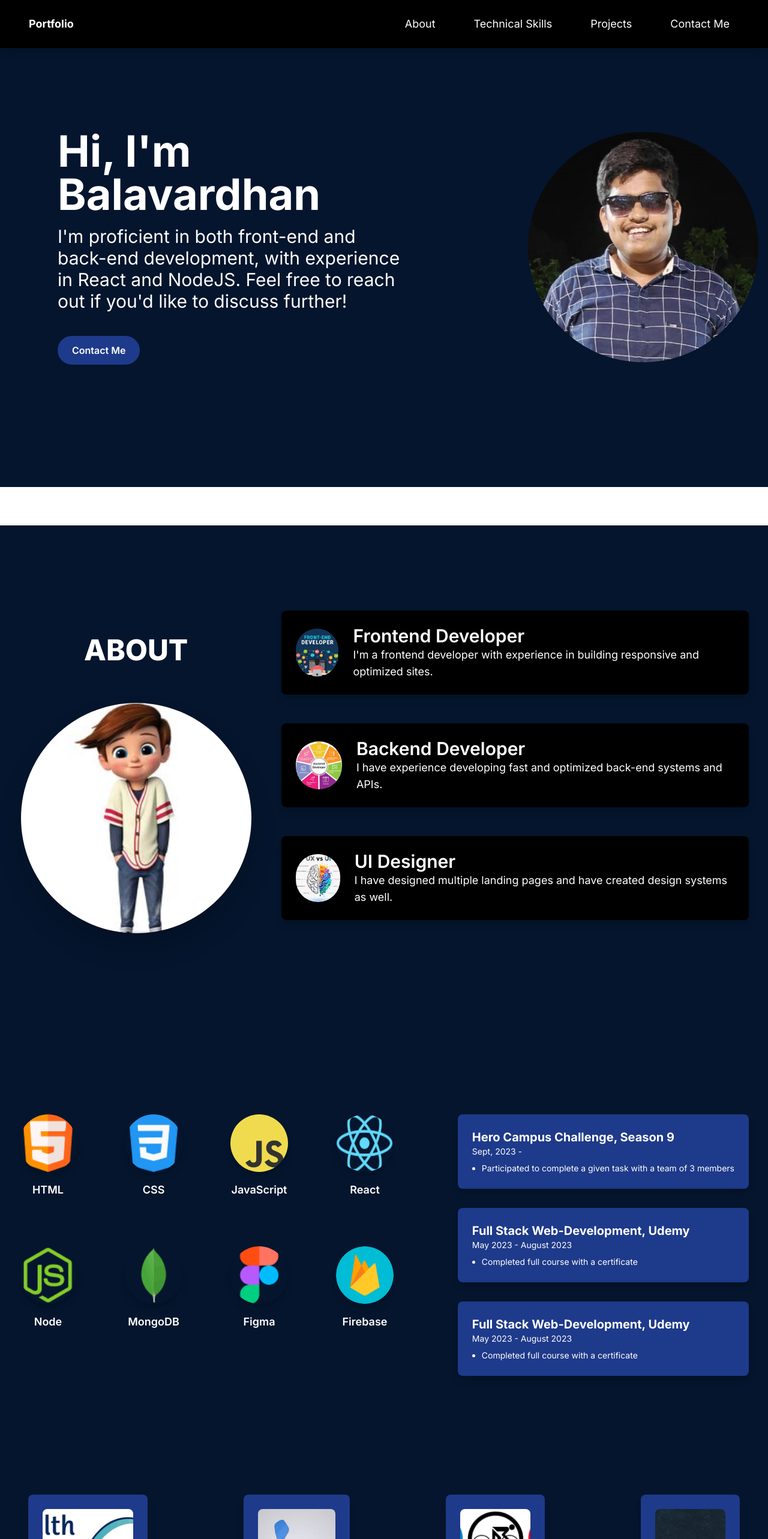
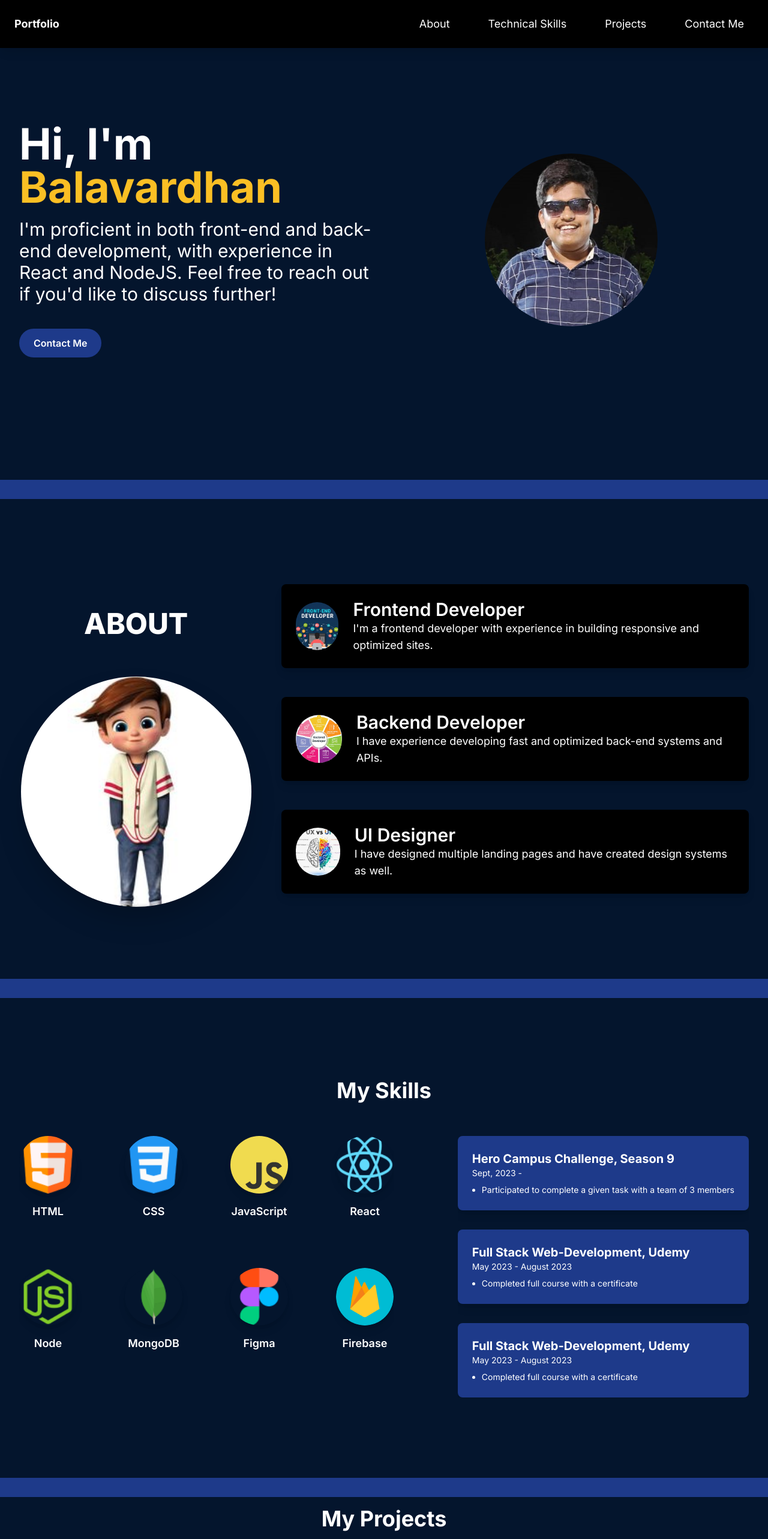
Before and after one commit to Nithin2701s/bala-portfolio, a Next.js app: page / in a window 1280 px wide. Shown: the top 2566 px of the page at 60% size. Built offline with nearby package versions, Linux system fonts and the light colour scheme.

Commit message:
commited changes

```diff
--- a/src/app/component/layout/About.tsx
+++ b/src/app/component/layout/About.tsx
@@ -3,7 +3,7 @@ import Image from 'next/image';
 import '../../style.css'
 const About: React.FC = () => {
     return (
-        <div id="about" className="about flex flex-col md:flex-row justify-center items-center p-8 h-screen bg-port text-white space-y-12 md:space-y-0 md:space-x-12 mt-16">
+        <div id="about" className="about flex flex-col md:flex-row justify-center items-center p-8 h-screen bg-port text-white  md:space-y-0 md:space-x-12 mt-8">
             <div className="about-img flex flex-col items-center md:w-1/2 justify-center md:mt-16 space-y-8">
                 <h2 className="text-5xl font-extrabold mb-8 animate-fade-in">ABOUT</h2>
                 <Image
--- a/src/app/component/layout/Hero.tsx
+++ b/src/app/component/layout/Hero.tsx
@@ -2,32 +2,25 @@ import Image from "next/image";
 
 function Hero() {
   return (
-        <div id="Hero" className="hero-section my-3 flex justify-center items-center p-4 h-screen bg-port text-white">
-            <div className="hero-content md:w-1/2 text-center md:text-left ml-20">
-                <h1 className="text-7xl font-bold">
-                    Hi, I&apos;m <span className="text-black-500">Balavardhan</span>
+    <div id="Hero" className="hero-section flex flex-col md:flex-row justify-center items-center p-4 h-screen bg-port text-white text-center md:text-left">
+      <div className="hero-content w-full md:w-1/2 p-4">
+        <h1 className="text-4xl md:text-6xl lg:text-7xl font-bold animate-fade-in">
+          Hi, I&apos;m <span className="text-yellow-500">Balavardhan</span>
         </h1>
-                <p className="mt-4 text-3xl">
+        <p className="mt-4 text-xl md:text-2xl lg:text-3xl animate-fade-in">
           I&apos;m proficient in both front-end and back-end development, with experience in React and NodeJS. Feel free to reach out if you&apos;d like to discuss further!
         </p>
-                <a href="#contact" className="mt-10  inline-block px-6 py-3 bg-blue text-white font-semibold rounded-full hover:bg-blue transition duration-300">
+        <a href="#contact" className="mt-10 inline-block px-6 py-3 bg-blue text-white font-semibold rounded-full hover:bg-blue-700 transition duration-300 animate-fade-in">
           Contact Me
         </a>
       </div>
-            {/* <div className="md:w-1/2 flex justify-center mt-10 md:mt-0">
-                <img
-                    src="./Balu.jpg"
-                    alt="Balavardhan"
-                    className="rounded-full w-70 h-70 md:w-64 md:h-64 object-cover"
-                />
-            </div> */}
-            <div className="hero-img md:w-1/2 flex justify-end mt-10 md:mt-0">
+      <div className="hero-img w-full md:w-1/2 flex justify-center mt-10 md:mt-0 animate-fade-in">
         <Image
           src="/Balu.jpg"
           alt="Balavardhan"
-                    className="rounded-full w-80 h-80 md:w-96 md:h-96 object-cover"
-                    width={400}
-                    height={300}
+          className="rounded-full w-40 h-40 md:w-56 md:h-56 lg:w-72 lg:h-72 object-cover"
+          width={160}
+          height={160}
         />
       </div>
     </div>
--- a/src/app/component/layout/Navbar.tsx
+++ b/src/app/component/layout/Navbar.tsx
@@ -1,26 +1,24 @@
-'use client'
-import Link from "next/link";
-import '../../style.css'
+
+"use client";
 import { useState } from "react";
- function Navbar(){
+import '../../style.css';
+
+function Navbar() {
   const [isOpen, setIsOpen] = useState(false);
-  const [isDropdownOpen, setIsDropdownOpen] = useState(false);
 
   const toggleMenu = () => setIsOpen(!isOpen);
-  const toggleDropdown = () => setIsDropdownOpen(!isDropdownOpen);
 
   return (
-
-        <nav className="fixed flex justify-between items-center h-20 w-full top-0 left-0 px-12 bg-gradient-to-r from-black to-black text-white shadow-lg z-50 mb-[7rem]">
+    <nav className="fixed flex justify-between items-center h-20 w-screen top-0 left-0 px-6 bg-gradient-to-r from-black to-black text-white shadow-lg z-50">
       <a href="#Hero" className="text-lg font-bold hover:text-yellow-500 transition duration-300">
         Portfolio
       </a>
-            <button className="hamburger space-x-9"  onClick={toggleMenu}>
+      <button className="hamburger md:hidden" onClick={toggleMenu}>
         <svg className="w-6 h-6" fill="none" stroke="currentColor" viewBox="0 0 24 24" xmlns="http://www.w3.org/2000/svg">
           <path strokeLinecap="round" strokeLinejoin="round" strokeWidth="2" d="M4 6h16M4 12h16M4 18h16"></path>
         </svg>
       </button>
-            <div className={`navbar flex space-x-8 text-lg ${isOpen ? 'show' : ''}`}>
+      <div className={`navbar md:flex space-x-8 text-lg ${isOpen ? 'block' : 'hidden'} md:block`}>
         <a href="#about" className="px-4 py-2 hover:text-yellow-500 transition duration-300">
           About
         </a>
--- a/src/app/component/layout/Projects.tsx
+++ b/src/app/component/layout/Projects.tsx
@@ -3,39 +3,40 @@ import '../../style.css';
 
 const Projects = () => {
   return (
-    <div id="projects" className="flex justify-center items-center p-4 bg-port text-white">
-      <div className="project-cont flex flex-wrap justify-center gap-8 w-full overflow-auto max-h-[80vh] md:flex-nowrap md:overflow-x-scroll md:overflow-y-hidden">
+    <div id="projects" className="flex flex-col items-center p-4 bg-port text-white mt-8  h-90">
+      <h2 className="text-4xl font-bold mb-6">My Projects</h2>
+      <div className="project-cont flex flex-wrap justify-center gap-8 w-full overflow-auto max-h-[80vh] md:flex-nowrap md:overflow-x-scroll md:overflow-y-hidden mt-8">
         {[
           {
             imageSrc: "/healthnexus.png",
             title: "HealthNexus",
-            description: "This a Ecommers-project online Medicine app Full stack project",
+            description: "This is an E-commerce project, an online medicine app full-stack project",
             techStack: ["React", "Express", "Node", "Redux"],
             demoLink: "https://health-nexus.vercel.app",
           },
           {
             imageSrc: "/truecaller.png",
             title: "Truecaller-Web3.0",
-            description: "This Project is a Truecaller app using solidity, Block-chain",
-            techStack: ["React", "Solidity", "Block-chain", "Meta-Mask"],
+            description: "This project is a Truecaller app using Solidity, Blockchain",
+            techStack: ["React", "Solidity", "Blockchain"],
             demoLink: "https://true-caller-96bef.web.app",
           },
           {
             imageSrc: "/olympics.png",
             title: "Olympic System",
-            description: "Object-oriented programming Java application based project",
-            techStack: ["Java", "MySQL", "Object-Oriented-programme"],
+            description: "Object-oriented programming Java application-based project",
+            techStack: ["Java", "MySQL"],
             demoLink: "https://github.com/Balavardhanreddy5872/oops",
           },
           {
             imageSrc: "/Portfolio.jpg",
             title: "Portfolio",
             description: "Portfolio of academic and professional materials.",
-            techStack: ["NextJS", "TypeScript", "Tailwindcss"],
+            techStack: ["NextJS", "TypeScript", "TailwindCSS"],
             demoLink: "https://github.com/Balavardhanreddy5872/oops",
           },
         ].map((project, index) => (
-          <div key={index} className="bg-blue ml-[4rem] mr-[4rem] p-6 rounded-lg shadow-lg transform transition duration-500 hover:scale-105 hover:shadow-2xl w-72 h-70">
+          <div key={index} className="bg-blue p-6 rounded-lg shadow-lg transform transition duration-500 w-full max-w-md h-auto md:w-80 md:h-96">
             <Image
               src={project.imageSrc}
               alt={project.title}
--- a/src/app/component/layout/Skills.tsx
+++ b/src/app/component/layout/Skills.tsx
@@ -3,8 +3,9 @@ import '../../style.css';
 
 const Skills = () => {
   return (
-    <div id="skills" className="flex justify-center items-center p-8 min-h-screen bg-port text-white">
-      <div className="skill-cont flex flex-wrap justify-center md:justify-between items-start w-full max-w-7xl space-y-12 md:space-y-0 max-h-screen">
+    <div id="skills" className="flex flex-col justify-center items-center p-8 min-h-screen bg-port text-white mt-8">
+      <h2 className="text-4xl font-bold mb-6">My Skills</h2>
+      <div className="skill-cont flex flex-wrap justify-center md:justify-between items-start w-full max-w-7xl space-y-12 md:space-y-0 max-h-screen mt-8">
         <div className="skills grid grid-cols-2 sm:grid-cols-4 gap-x-20 gap-y-20 overflow-auto max-h-[60vh] md:max-h-full">
           {[
             { src: "/html.png", alt: "HTML", label: "HTML" },
@@ -29,7 +30,7 @@ const Skills = () => {
           ))}
         </div>
 
-        <div className="experience md:mt-16 md:ml-8 w-full over-flow-auto md:w-auto space-y-8">
+        <div className="experience md:mt-16 md:ml-8 w-full overflow-auto md:w-auto space-y-8">
           <div className="bg-blue p-6 rounded-lg shadow-lg transform transition duration-500 hover:scale-105 hover:shadow-2xl text-white">
             <h3 className="text-xl font-bold">Hero Campus Challenge, Season 9</h3>
             <p className="text-sm mb-2">Sept, 2023 -</p>
--- a/src/app/globals.css
+++ b/src/app/globals.css
@@ -18,10 +18,9 @@
 
 body {
   color: rgb(var(--foreground-rgb));
-  overflow: hidden;
-  background:rgb(4 21 45 / var(--tw-bg-opacity));
+  background: rgb(4 21 45 / var(--tw-bg-opacity));
+  background-color: #1e3a8a;
 }
-
 
 @layer utilities {
   .text-balance {
@@ -31,15 +30,24 @@ body {
 
 @keyframes fadeIn {
   0% {
-      opacity: 0;
-      transform: translateY(20px);
+    opacity: 0;
+    transform: translateY(20px);
   }
   100% {
-      opacity: 1;
-      transform: translateY(0);
+    opacity: 1;
+    transform: translateY(0);
   }
 }
 
 .animate-fade-in {
   animation: fadeIn 1s ease-out;
 }
+
+/* Additional styling for the navbar toggle */
+.navbar {
+  transition: all 0.3s ease-in-out;
+}
+
+.navbar.show {
+  display: block;
+}
--- a/src/app/style.css
+++ b/src/app/style.css
@@ -1,6 +1,9 @@
 
 .hamburger {
   display: none;
+}
+.contact-form {
+  width: 100%;
 }
 .project-cont {
   overflow-x: scroll;
```
Also changed, not shown: src/app/component/layout/Contact.tsx (+13 -14 lines). Lines whose indentation alone changed are shown as unchanged.
